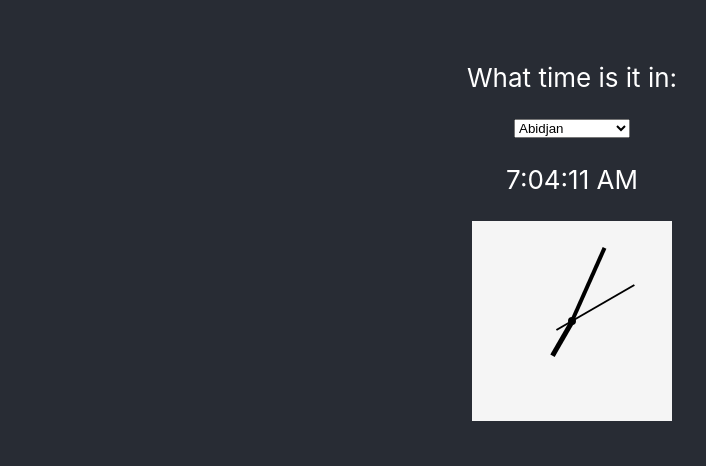
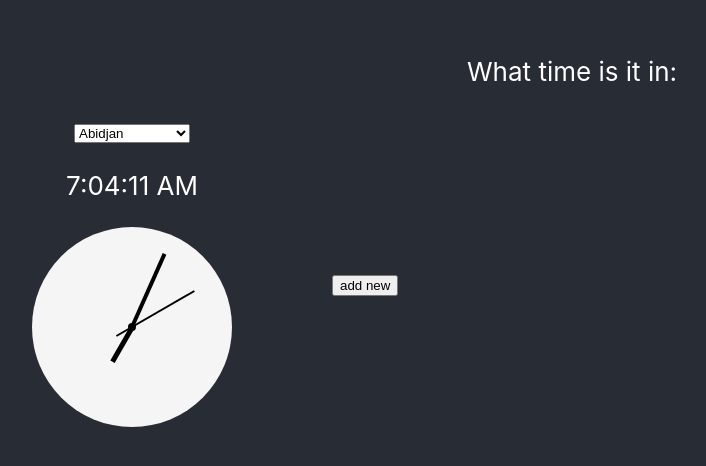
Before and after one commit to bgeng1/clean-clocks, a React (Vite) app: page / in a window 1280 px wide. Shown: the part 156-622 px from the top of the page, without its empty margins (68-774 px from the left). Built offline with nearby package versions, Linux system fonts and the light colour scheme.

Commit message:
Added multi clock functionality: - refactored out clock and selector into its own component - built button to add new clocks by appending instances of new component to the clock-container - introduce container for handling styling and overflow

```diff
--- a/src/App.css
+++ b/src/App.css
@@ -1,8 +1,5 @@
 .App {
   text-align: center;
-}
-
-.App-header {
   background-color: #282c34;
   min-height: 100vh;
   display: flex;
@@ -13,11 +10,29 @@
   color: white;
 }
 
+.clocks-container {
+  background-color: #282c34;
+  display: flex;
+  flex-direction: row;
+  align-items: center;
+  justify-content: left;
+  gap: 100px;
+  font-size: calc(10px + 2vmin);
+  width: 100vw;
+  overflow-x: auto;
+}
+
+.clocks-container::before,
+.clocks-container::after {
+  content: ""; /* Insert space before the first item and after the last one */
+}
+
 .timeface {
   background-color: whitesmoke;
   width: 200px;
   height: 200px;
   position: relative;
+  border-radius: 50%;
 }
 
 .hours {
@@ -60,13 +75,3 @@
   transform: translate(-50%, -50%);
   border-radius: 50%;
 }
-
-/* @keyframes rotate {
-  100% {
-    transform: rotateZ(360deg);
-  }
-}
-
-.hours {
-  animation: rotate 5s infinite linear;
-} */
--- a/src/App.tsx
+++ b/src/App.tsx
@@ -1,40 +1,24 @@
 import { useState } from "react";
 import "./App.css";
-import Clock from "./Clock";
-import { zoneCodes } from "../timeZoneCodes";
+import { ClockComponent } from "./ClockComponent";
 
 function App() {
-  const [zone, setZone] = useState<string>("UTC");
-
-  const options = zoneCodes
-    .sort(function (a, b) {
-      var textA = a.city.toUpperCase();
-      var textB = b.city.toUpperCase();
-      return textA < textB ? -1 : textA > textB ? 1 : 0;
-    })
-    .map((c) => {
-      return (
-        <option key={c.city} value={c.timeZone}>
-          {c.city}
-        </option>
-      );
-    });
+  const [clocks, setClocks] = useState<Array<any>>([]);
 
   return (
     <div className="App">
-      <header className="App-header">
-        <p>What time is it in:</p>
-        <select
-          onChange={(e) => {
-            setZone(e.target.value);
-            console.log(zone);
+      <p>What time is it in:</p>
+      <div className="clocks-container">
+        <ClockComponent />
+        {clocks}
+        <button
+          onClick={() => {
+            setClocks(clocks.concat(<ClockComponent />));
           }}
         >
-          {options}
-        </select>
-        <Clock timeZone={zone} />
-        <br />
-      </header>
+          add new
+        </button>
+      </div>
     </div>
   );
 }
--- a/src/Clock.tsx
+++ b/src/Clock.tsx
@@ -5,24 +5,32 @@ interface clockProps {
   timeZone: string;
 }
 
+interface timeData {
+  seconds: number;
+  minutes: number;
+  hours: number;
+}
+
 const Clock: React.FC<clockProps> = ({ timeZone }) => {
-  const [time, setTime] = useState(Date());
-  let intervalId = useRef<number>();
   //do we want refs for these?
   const locales = "en-us";
   const options: Intl.DateTimeFormatOptions = {
     timeStyle: "medium",
     timeZone,
   };
-  let timeData = useRef({
+  const getTimeString = (): string =>
+    new Date().toLocaleTimeString(locales, options);
+
+  const [time, setTime] = useState<string>(getTimeString());
+  let intervalId = useRef<number>();
+  let timeData = useRef<timeData>({
     seconds: 0,
     minutes: 0,
     hours: 0,
   });
 
-  //we can make this var even more type safe
   const getTimePart = (part: "second" | "minute" | "hour"): number => {
-    const partOptions = {
+    const partOptions: Intl.DateTimeFormatOptions = {
       [part]: "numeric",
       timeZone,
     };
@@ -31,7 +39,7 @@ const Clock: React.FC<clockProps> = ({ timeZone }) => {
 
   useEffect(() => {
     intervalId.current = setInterval(() => {
-      setTime(new Date().toLocaleTimeString(locales, options));
+      setTime(getTimeString());
       timeData.current = {
         seconds: getTimePart("second"),
         minutes: getTimePart("minute"),
--- /dev/null
+++ b/src/ClockComponent.tsx
@@ -0,0 +1,36 @@
+import { useState } from "react";
+import Clock from "./Clock";
+import { zoneCodes } from "../timeZoneCodes";
+
+export const ClockComponent = () => {
+  const [zone, setZone] = useState<string>("UTC");
+
+  const options = zoneCodes
+    .sort(function (a, b) {
+      var textA = a.city.toUpperCase();
+      var textB = b.city.toUpperCase();
+      return textA < textB ? -1 : textA > textB ? 1 : 0;
+    })
+    .map((c) => {
+      return (
+        <option key={c.city} value={c.timeZone}>
+          {c.city}
+        </option>
+      );
+    });
+
+  return (
+    <div className="clock-component">
+      <select
+        onChange={(e) => {
+          setZone(e.target.value);
+          console.log(zone);
+        }}
+      >
+        {options}
+      </select>
+      <Clock timeZone={zone} />
+      <br />
+    </div>
+  );
+};
```
